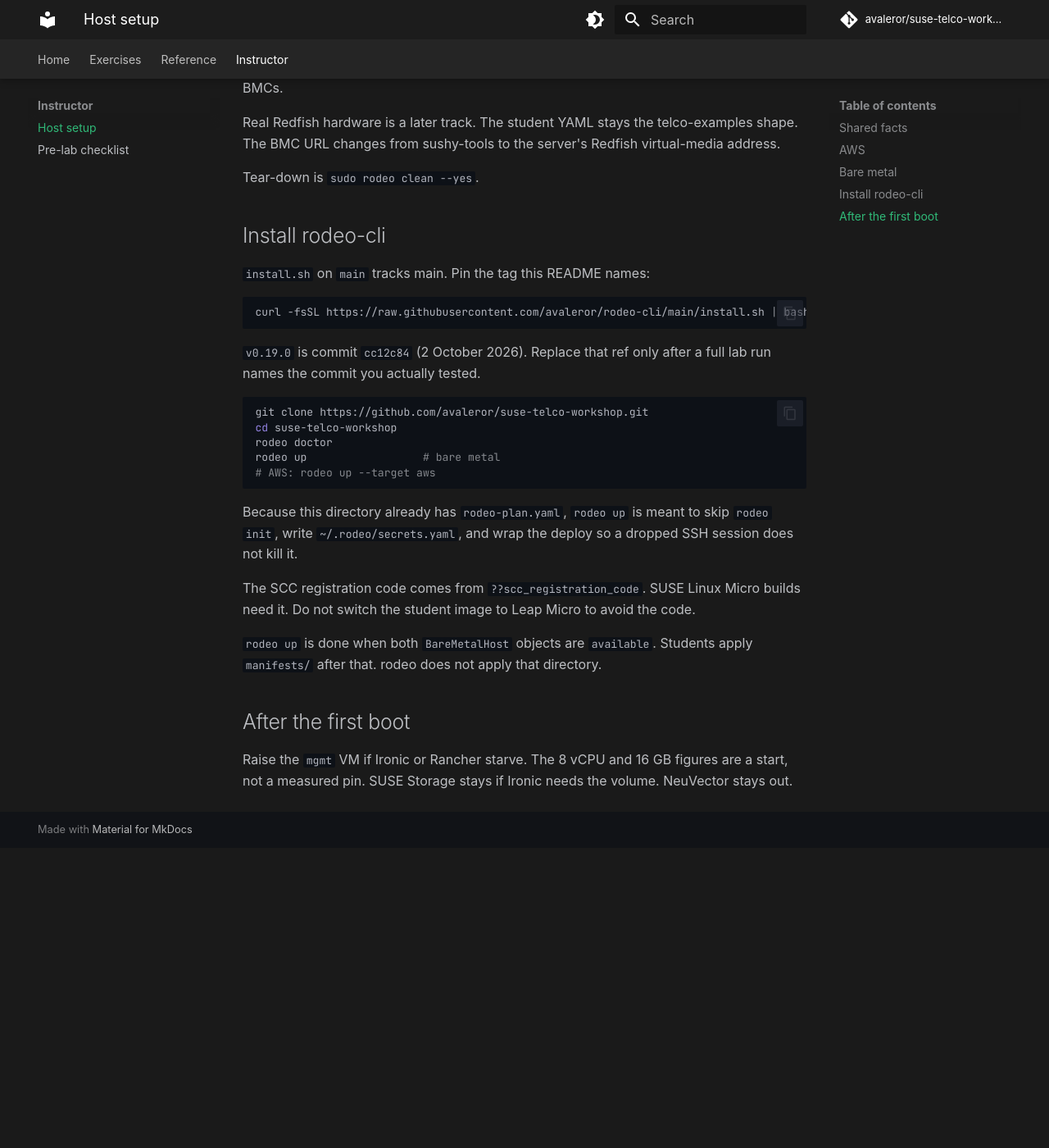
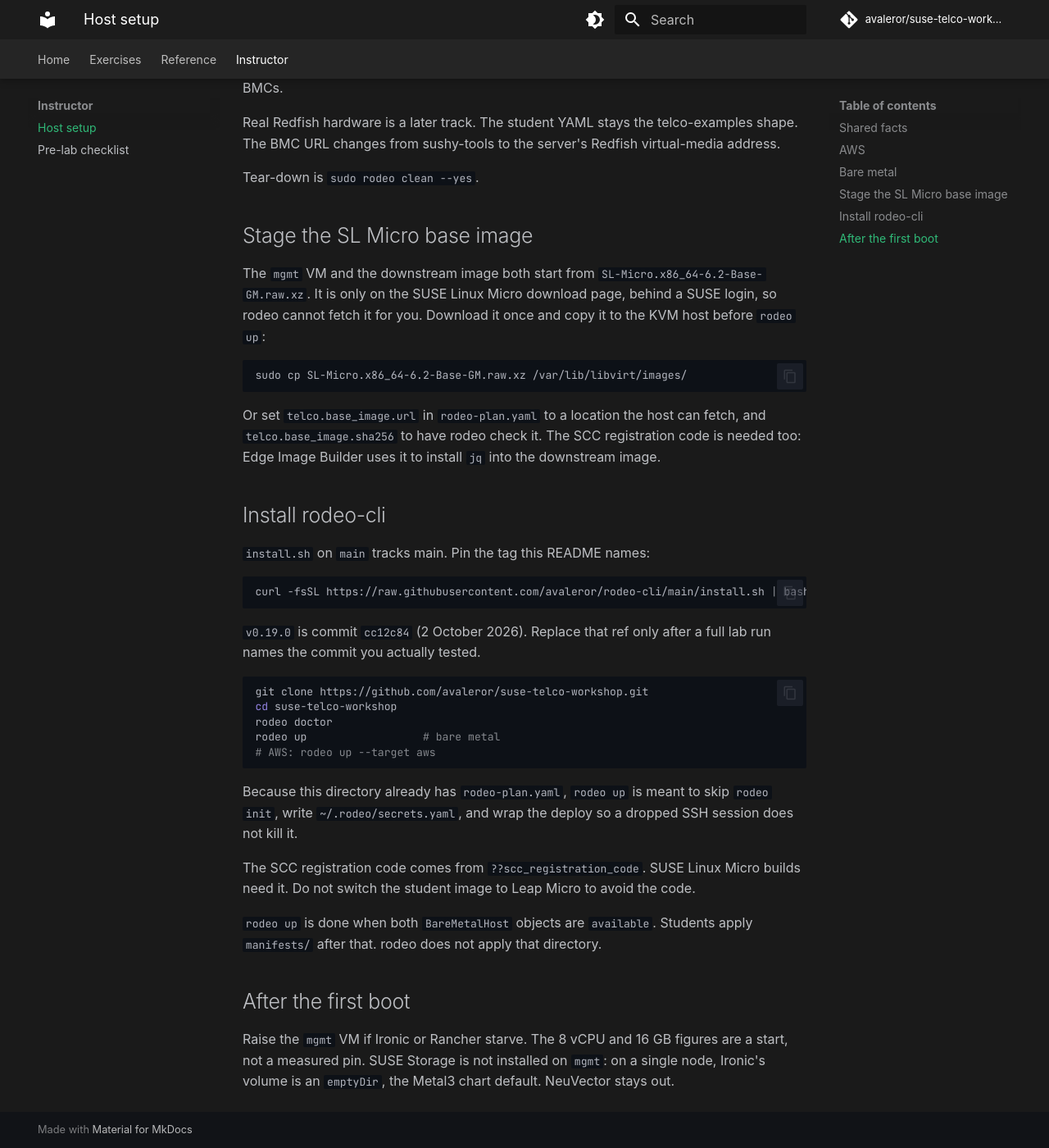
Before and after one commit to avaleror/suse-telco-workshop, an MkDocs documentation site: the page built from docs/instructor/host-setup.md, in a window 1280 px wide and 1400 px high, scrolled down 1739 px. Shown: the whole window at 82% size. Built offline with MkDocs 1.6.1 and Material for MkDocs 9.7.7, drawn with Linux system fonts in a browser that asks for light colours; some web fonts are replaced; comment, search, counter and statistics services are not loaded; before the commit the page ends 2773 px from its top, so only the background shows below that.

Commit message:
docs: match the engine for storage, image cache and base image staging

````diff
--- a/docs/instructor/host-setup.md
+++ b/docs/instructor/host-setup.md
@@ -46,6 +46,16 @@ Real Redfish hardware is a later track. The student YAML stays the telco-example
 
 Tear-down is `sudo rodeo clean --yes`.
 
+## Stage the SL Micro base image
+
+The `mgmt` VM and the downstream image both start from `SL-Micro.x86_64-6.2-Base-GM.raw.xz`. It is only on the SUSE Linux Micro download page, behind a SUSE login, so rodeo cannot fetch it for you. Download it once and copy it to the KVM host before `rodeo up`:
+
+```bash
+sudo cp SL-Micro.x86_64-6.2-Base-GM.raw.xz /var/lib/libvirt/images/
+```
+
+Or set `telco.base_image.url` in `rodeo-plan.yaml` to a location the host can fetch, and `telco.base_image.sha256` to have rodeo check it. The SCC registration code is needed too: Edge Image Builder uses it to install `jq` into the downstream image.
+
 ## Install rodeo-cli
 
 `install.sh` on `main` tracks main. Pin the tag this README names:
@@ -72,4 +82,4 @@ The SCC registration code comes from `??scc_registration_code`. SUSE Linux Micro
 
 ## After the first boot
 
-Raise the `mgmt` VM if Ironic or Rancher starve. The 8 vCPU and 16 GB figures are a start, not a measured pin. SUSE Storage stays if Ironic needs the volume. NeuVector stays out.
+Raise the `mgmt` VM if Ironic or Rancher starve. The 8 vCPU and 16 GB figures are a start, not a measured pin. SUSE Storage is not installed on `mgmt`: on a single node, Ironic's volume is an `emptyDir`, the Metal3 chart default. NeuVector stays out.
````
Also changed, not shown: docs/exercises/01-environment-tour.md (+5 -1 lines), docs/exercises/02-management-stack.md (+1 -1 lines), docs/instructor/pre-lab-checklist.md (+7 -1 lines), docs/reference/lab-overview.md (+1 -1 lines).
